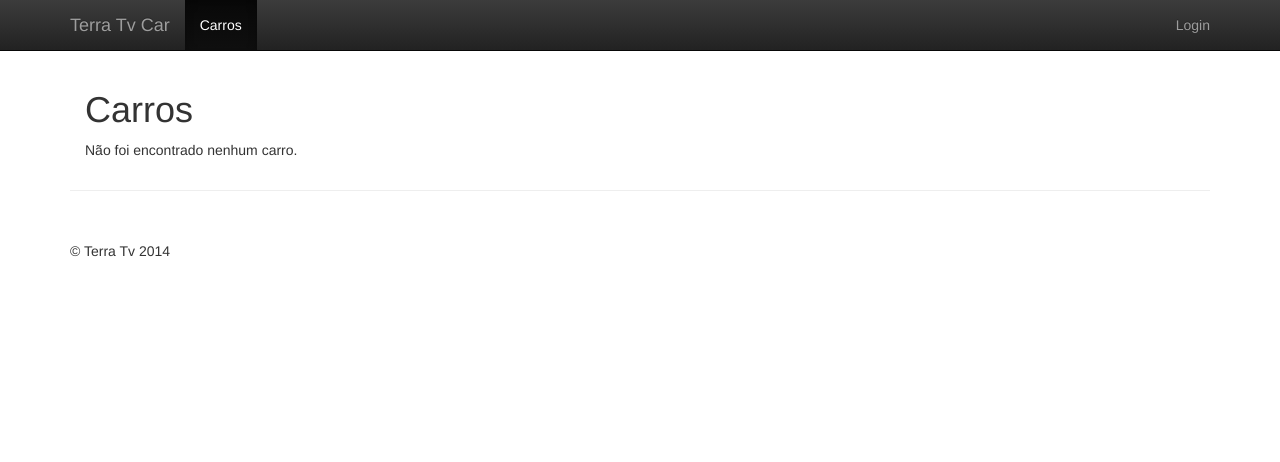
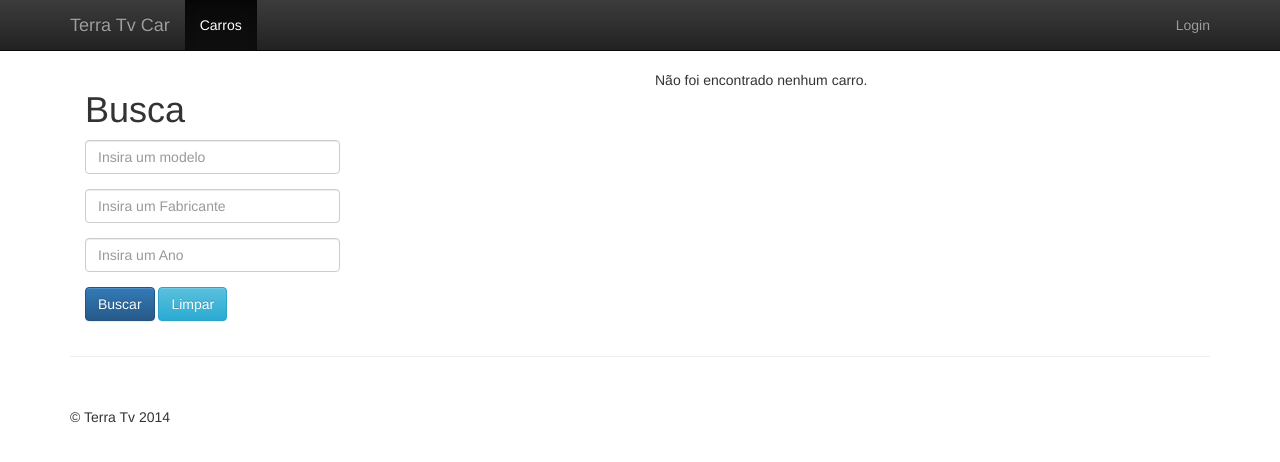
Before and after one commit to karen-mikaela/terra_tv, a Flask app: page / in a window 1280 px wide. Shown: the top 462 px of the page. Run offline with Flask 2, Linux system fonts and the light colour scheme; data that the repository does not hold is empty; some libraries are stand-ins or nearby versions.

Commit message:
changing arrangement files

```diff
--- a/terra_tv_car/templates/cars/detail.html
+++ b/terra_tv_car/templates/admin/detail.html
@@ -69,7 +69,7 @@
             <button id="reset" name="reset"
                 class="btn btn-info" type="reset">Limpar</button>
             {% else %}
-            <a href="{{ url_for('cars.list') }}" class="btn btn-default">Cancelar</a>
+            <a href="{{ url_for('admin.list') }}" class="btn btn-default">Cancelar</a>
             {% endif %}
 
           </div>
--- a/terra_tv_car/templates/cars/list.html
+++ b/terra_tv_car/templates/admin/list.html
@@ -8,7 +8,7 @@
             <h1>Carros</h1>
         </div>
         <div class="col-md-3 btn-new">
-            <a href="{{ url_for('cars.create') }}" class="btn btn-primary"
+            <a href="{{ url_for('admin.create') }}" class="btn btn-primary"
                     role="button">Novo Carro</a>
 
         </div>
@@ -36,10 +36,10 @@
                 <td>{{ car.manufacturer }}</td>
                 <td>{{ car.year }}</td>
                 <td>
-                    <a href="{{ url_for('cars.detail', id=car.id) }}"
+                    <a href="{{ url_for('admin.detail', id=car.id) }}"
                             class="btn  btn-sm btn-info"
                             role="button">Editar</a>
-                    <a href="{{ url_for('cars.delete', id=car.id) }}"
+                    <a href="{{ url_for('admin.delete', id=car.id) }}"
                             class="btn  btn-sm btn-danger"
                             role="button">Eliminar</a>
                 </td>
--- a/terra_tv_car/templates/base.html
+++ b/terra_tv_car/templates/base.html
@@ -23,7 +23,7 @@
             </li>
             {% if session.logged_in %}
               <li {% if tab_active == 'admin' %} class="active" {% endif %}>
-                <a href="{{ url_for('cars.list') }}">ADM</a>
+                <a href="{{ url_for('admin.list') }}">ADM</a>
               </li>
             {% endif %}
 
--- a/terra_tv_car/templates/cars/search.html
+++ b/terra_tv_car/templates/cars/search.html
@@ -2,12 +2,49 @@
 
 {% block content %}
 
+
+
 <div class="col-md-6">
-    <div class="row">
-        <div class="col-md-9">
-            <h1>Carros</h1>
+    <h1>Busca</h1>
+    <form action="" method="post" class="form-horizontal" role="form">
+        <div class="form-group">
+            <div class="col-md-6">
+                <input id="model" name="model"
+                        class="form-control input-md"
+                        type="text" maxlength="100"
+                        placeholder= "Insira um modelo">
+            </div>
         </div>
-    </div>
+
+        <div class="form-group">
+            <div class="col-md-6">
+                <input id="manufacturer" name="manufacturer"
+                        class="form-control input-md"
+                        type="text" maxlength="100"
+                        placeholder= "Insira um Fabricante">
+            </div>
+        </div>
+        <div class="form-group">
+            <div class="col-md-6">
+                <input id="year" name="year"
+                        class="form-control input-md"
+                        type="text" maxlength="100"
+                        placeholder= "Insira um Ano">
+                </div>
+        </div>
+
+        <div class="form-group">
+          <div class="col-md-4">
+            <input type="submit" class="btn btn-primary" value="Buscar">
+            <button id="reset" name="reset"
+                    class="btn btn-info" type="reset">Limpar</button>
+          </div>
+        </div>
+
+      </form>
+</div>
+
+<div class="col-md-6">
 
     {% if cars %}
     <table class="table table-striped table-bordered">
--- a/terra_tv_car/views.py
+++ b/terra_tv_car/views.py
@@ -1,4 +1,4 @@
-from flask import  Blueprint, request, redirect, render_template, url_for, flash, session, g, abort
+from flask import  Blueprint, request, redirect, render_template, url_for, session, g, abort
 from flask.views import MethodView
 from flask import send_from_directory
 
@@ -26,8 +26,7 @@ class AuthView(MethodView):
             error = 'Invalid password'
         else:
             session['logged_in'] = True
-            flash('You were logged in')
-            return redirect(url_for('cars.list'))
+            return redirect(url_for('admin.list'))
         if error:
             return redirect(url_for('admin.login'))
 
@@ -37,8 +36,7 @@ class AuthView(MethodView):
             return render_template('admin/login.html', error=error, tab_active="login" )
         else:
             session.pop('logged_in', None)
-            flash('You were logged out')
-            return redirect(url_for('cars.list'))
+            return redirect(url_for('admin.list'))
 
 
 class ListView(MethodView):
@@ -54,11 +52,10 @@ class ListView(MethodView):
                 except:
                     pass
                 car.delete()
-                flash('foi deletado')
-            return redirect(url_for('cars.list'))
+            return redirect(url_for('admin.list'))
         else:
             cars = Car.objects.all()
-            return render_template('cars/list.html', cars=cars, tab_active= "admin")
+            return render_template('admin/list.html', cars=cars, tab_active= "admin")
 
 
 class DetailView(MethodView):
@@ -95,7 +92,7 @@ class DetailView(MethodView):
             "tab_active" : "admin"
         }
 
-        return render_template('cars/detail.html',**context)
+        return render_template('admin/detail.html',**context)
 
 
     def post(self, id):
@@ -125,7 +122,7 @@ class DetailView(MethodView):
             car = Car(model=model, year=year, photo=photo_name, manufacturer=manufacturer)
         car.save()
 
-        return redirect(url_for('cars.list'))
+        return redirect(url_for('admin.list'))
 
 class SearchView(MethodView):
 
@@ -140,9 +137,9 @@ class SearchView(MethodView):
 
 admin.add_url_rule('/login/', defaults={'_session': "new"},view_func=AuthView.as_view('login'))
 admin.add_url_rule('/logout/', defaults={'_session': None}, view_func=AuthView.as_view('logout'))
-cars.add_url_rule('/admin/', defaults={'id': None}, view_func=ListView.as_view('list'))
-cars.add_url_rule('/admin/delete/<id>/', view_func=ListView.as_view('delete'))
-cars.add_url_rule('/admin/car/<id>/', view_func=DetailView.as_view('detail'))
+admin.add_url_rule('/admin/', defaults={'id': None}, view_func=ListView.as_view('list'))
+admin.add_url_rule('/admin/delete/<id>/', view_func=ListView.as_view('delete'))
+admin.add_url_rule('/admin/car/<id>/', view_func=DetailView.as_view('detail'))
+admin.add_url_rule('/admin/create/', defaults={'id': None}, view_func=DetailView.as_view('create'))
+cars.add_url_rule('/', view_func=SearchView.as_view('search'))
 cars.add_url_rule('/photo/<filename>/', 'photos', view_func=uploaded_file_name)
-cars.add_url_rule('/admin/create/', defaults={'id': None}, view_func=DetailView.as_view('create'))
-cars.add_url_rule('/', view_func=SearchView.as_view('search'))
```
Also changed, not shown: terra_tv_car/templates/admin/login.html (indentation only).
